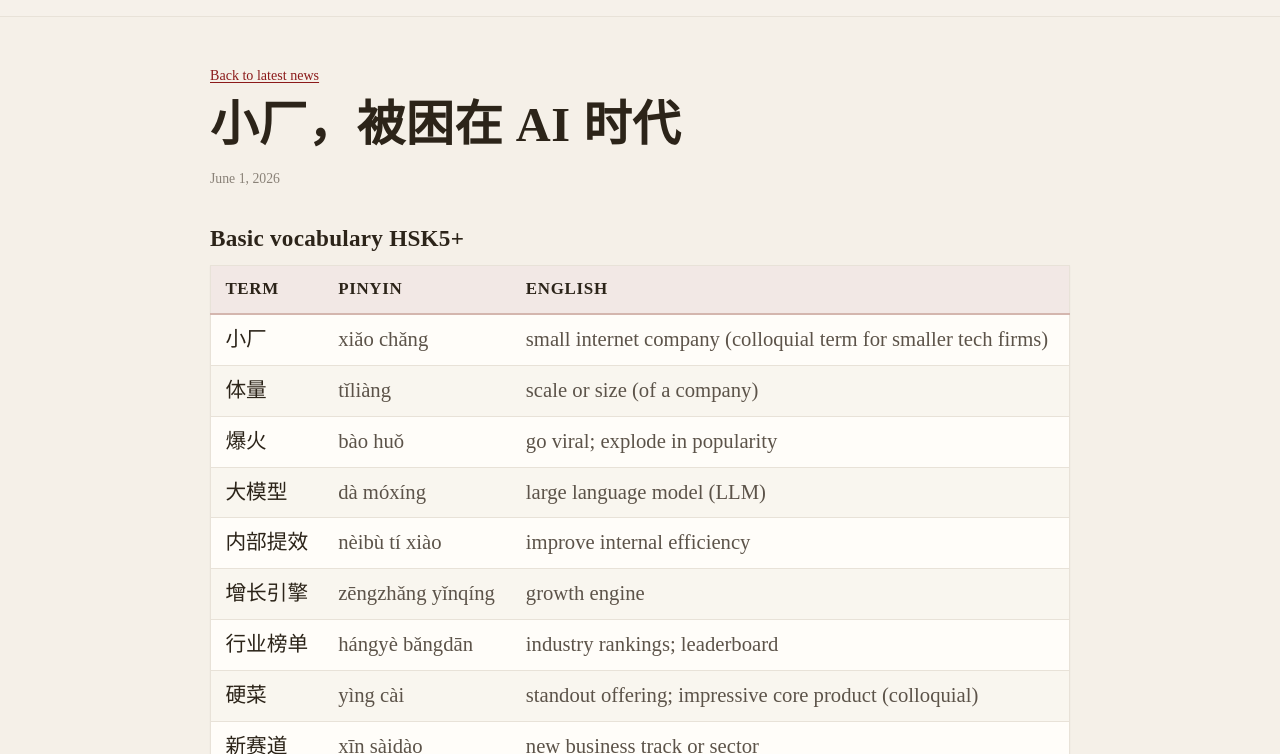
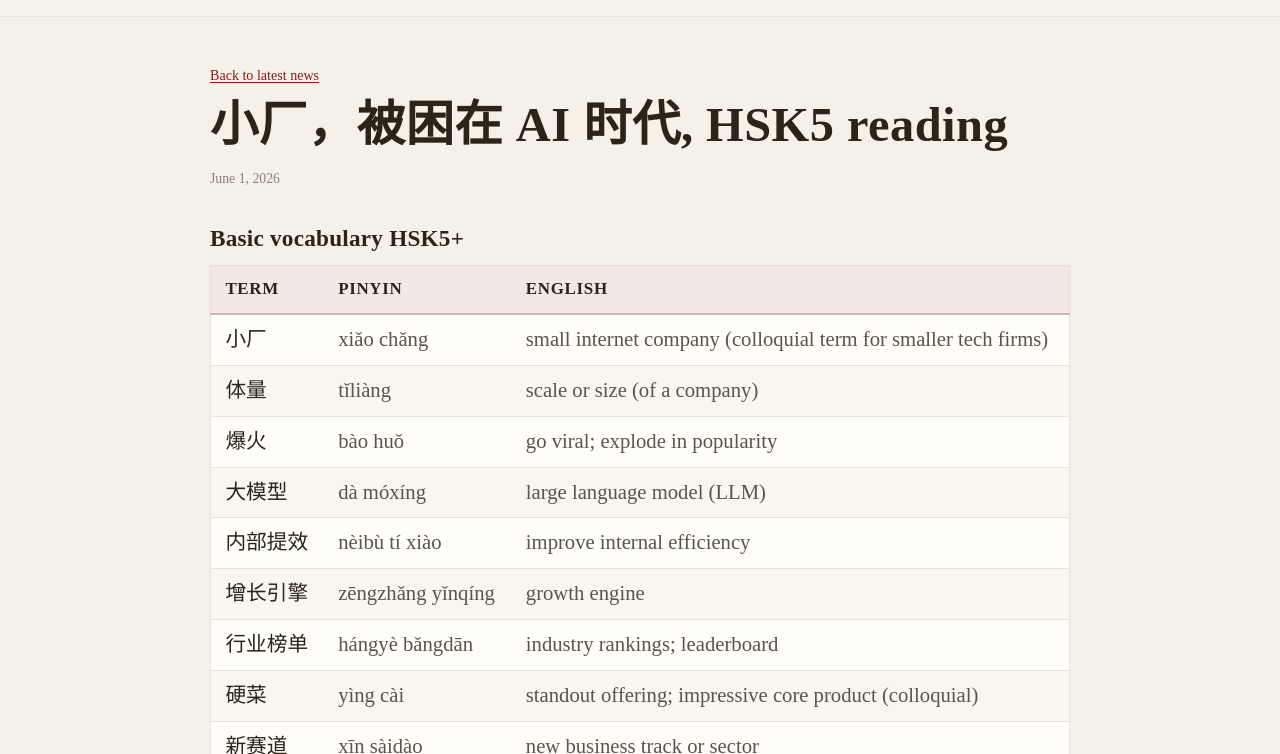
Before and after one commit to zshanhui/levelchinesenews-mobile-apps, an Astro site in the folder lcnwebsite/: page /news/lessons-why-smaller-chinese-internet-companies-struggle-with-ai in a window 1280 px wide. Shown: the part 46-800 px from the top of the page. Built offline with nearby package versions, Linux system fonts and the light colour scheme; Astro itself is replaced by a stand-in of ours; a small style sheet from the web is missing; a web font is replaced by a local one.

Commit message:
update title

```diff
--- a/lcnwebsite/src/content/blog/lessons-why-smaller-chinese-internet-companies-struggle-with-ai.md
+++ b/lcnwebsite/src/content/blog/lessons-why-smaller-chinese-internet-companies-struggle-with-ai.md
@@ -1,5 +1,5 @@
 ---
-title: 小厂，被困在 AI 时代
+title: 小厂，被困在 AI 时代, HSK5 reading
 description: "为什么小厂互联网公司不容易转型AI - Why smaller Chinese internet companies struggle with AI"
 level: HSK5
 source: https://www.huxiu.com/article/4865449.html
```
